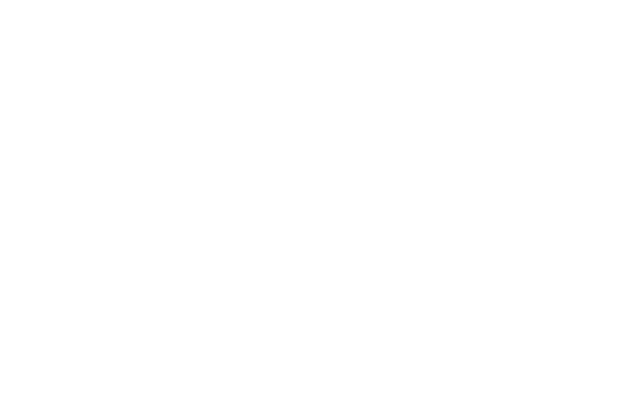
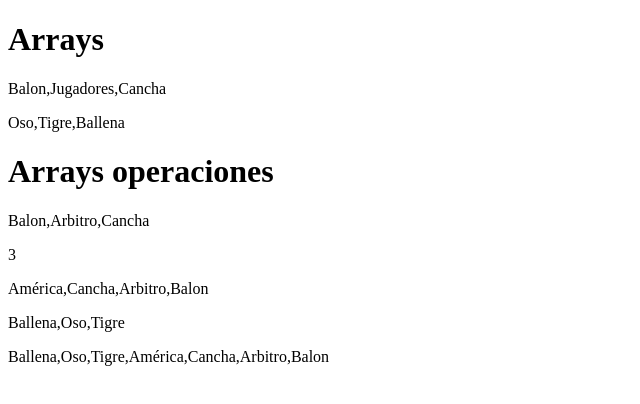
Before and after one commit to marcogg/nextu, a plain HTML site: page javascript_lo_esencial/modulo2/objetos date_arrays.html in a window 1280 px wide. Shown: the whole page, without its empty margins (0-640 px from the left). Drawn offline with Linux system fonts and the light colour scheme.

Commit message:
Arrays
Ejercicio arrays

```diff
--- a/javascript_lo_esencial/modulo2/objetos date_arrays.html
+++ b/javascript_lo_esencial/modulo2/objetos date_arrays.html
@@ -4,6 +4,56 @@
 	<title>Date</title>
 </head>
 <body>
+	<h1>Arrays</h1>
+	<p id="a1"></p>
+	<p id="a2"></p>
+
+		<h1>Arrays operaciones</h1>
+	<p id="a3"></p>
+	<p id="a4"></p>
+	<p id="a5"></p>
+	<p id="a6"></p>
+	<p id="a7"></p>
+	<p id="a8"></p>
 
 </body>
+
+<script type="text/javascript">
+
+	//arrays definicion
+
+	var futbol=["Balon", "Jugadores", "Cancha"];
+
+	var animales=new Array("Oso", "Tigre", "Ballena");
+
+	document.getElementById("a1").innerHTML=futbol;
+	document.getElementById("a2").innerHTML=animales;
+
+	//Arrays operaciones
+
+	futbol[1]="Arbitro" //Reemplaza el valor de  el array en la posicion 1 (recordar que 0 es la primer posicion)
+
+	document.getElementById("a3").innerHTML=futbol;
+	document.getElementById("a4").innerHTML=futbol.length; //obtener tamaño de un array
+
+	futbol[futbol.length]="América"; //Almacenar un valor despúes de la ultima posicion
+
+	futbol.reverse(); //INvierte el orden de los elementos
+
+	document.getElementById("a6").innerHTML=futbol;
+
+	//EJERCICIO CON LOS ANIMALES
+	animales.sort();
+
+	document.getElementById("a7").innerHTML=animales;
+
+	var arrayConca=animales.concat(futbol); //Concatenar o unir dos arrays
+	document.getElementById("a8").innerHTML=arrayConca;
+
+
+
+
+
+</script>
+
 </html>
```
